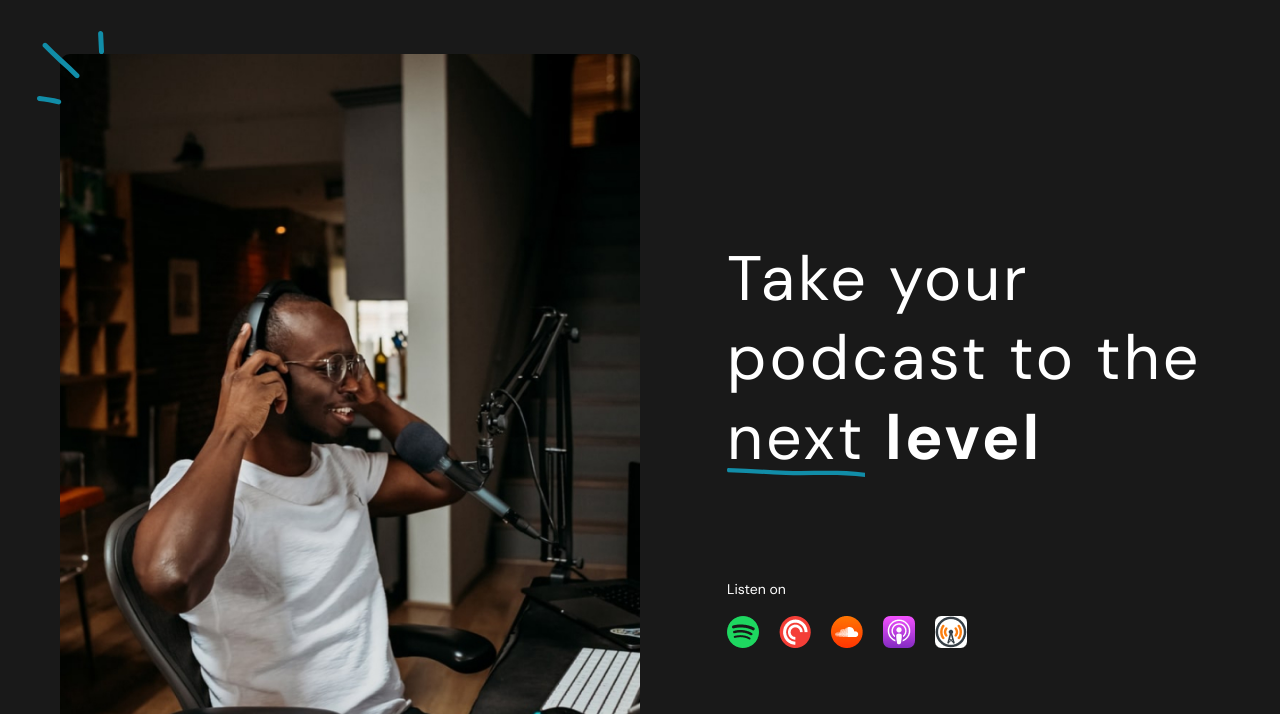
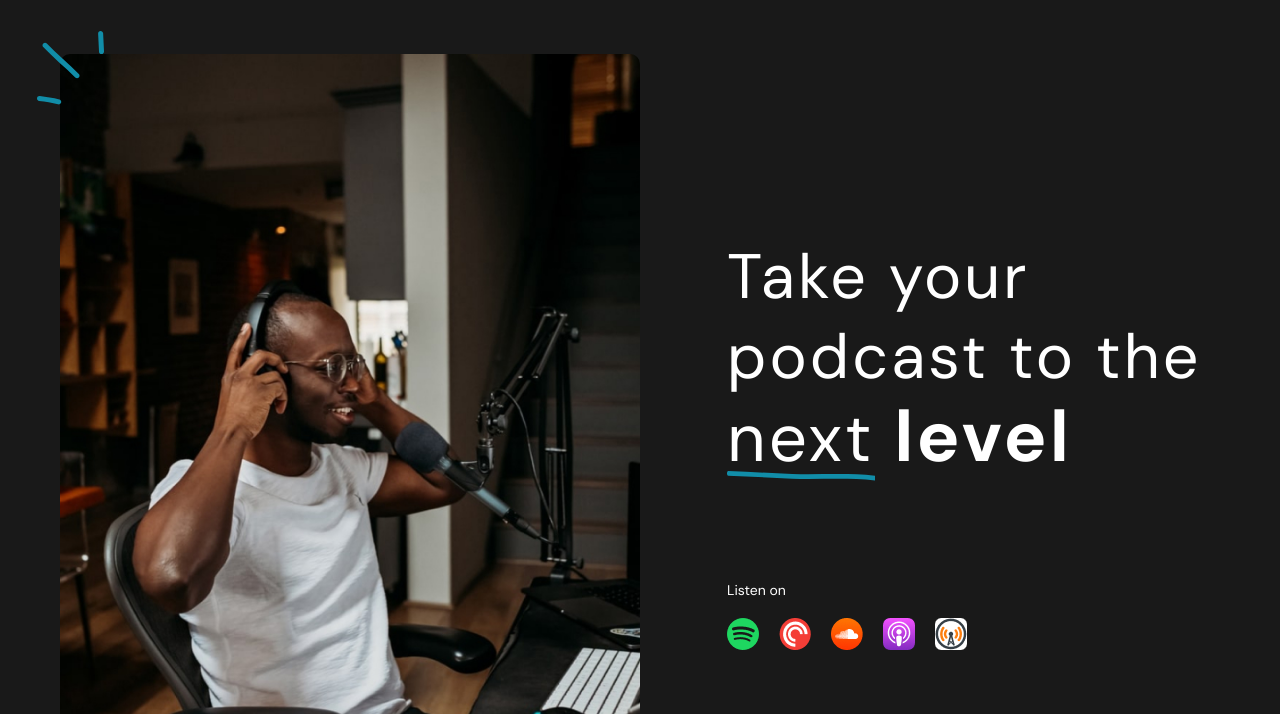
Before and after one commit to enterkvas/Castaway, a plain HTML site: page index.html in a window 1280 px wide. Shown: the part 86-800 px from the top of the page. Drawn offline with Linux system fonts and the light colour scheme.

Commit message:
30: header and hero blocks are completely ready

```diff
--- a/scss/blocks/_heading.scss
+++ b/scss/blocks/_heading.scss
@@ -42,9 +42,9 @@
 // }
     h2 {
         // font-size: clamp(1.5rem, 0.679rem + 4.11vw, 4.375rem);
-        font-size: clamp(1.25rem, 0.357rem + 4.46vw, 4.375rem);
-        line-height: clamp(1.875rem, 0.839rem + 5.18vw, 5.5rem);
-        letter-spacing: clamp(0.113rem, 0.088rem + 0.13vw, 0.2rem);
+        font-size: clamp(20px, 0.357rem + 4.46vw, 70px);
+        line-height: clamp(30px, 0.839rem + 5.18vw, 88px);
+        letter-spacing: clamp(1.824px, 0.088rem + 0.13vw, 3.2px);
     }
 // h3 {
 //   @include adaptive-font(64, 22);
--- a/scss/sections/_hero.scss
+++ b/scss/sections/_hero.scss
@@ -78,9 +78,9 @@
 		@media (width >= 1440px) {margin: 136px 0px 88px;}
 	}
 	&__text-underlining {
-		// @include adaptive-font(75, 26);
-		// @include adaptive-letterspacing(3.2, 1.8);
-		// @include adaptive-lineheight(88, 30.168);
+		font-size: clamp(22px, 0.429rem + 4.73vw, 75px);
+		line-height: clamp(30px, 0.839rem + 5.18vw, 88px);
+		letter-spacing: clamp(1.824px, 0.088rem + 0.13vw, 3.2px);
 		position: relative;
 		&::after {
 			content: "";
@@ -95,9 +95,9 @@
 		}
 	}
 	&__text-green {
-		// @include adaptive-font(80, 28);
-		// @include adaptive-letterspacing(3.2, 1.8);
-		// @include adaptive-lineheight(88, 30.168);
+		font-size: clamp(23px, 0.42rem + 5.09vw, 80px);
+        line-height: clamp(30px, 0.839rem + 5.18vw, 88px);
+		letter-spacing: clamp(1.824px, 0.088rem + 0.13vw, 3.2px);
 		font-weight: 700;
 		color: #1ED760;
 		@media (width >= 768px) {color: var(--color-text);}
```
Also changed, not shown: css/main.css, 1 other file.
